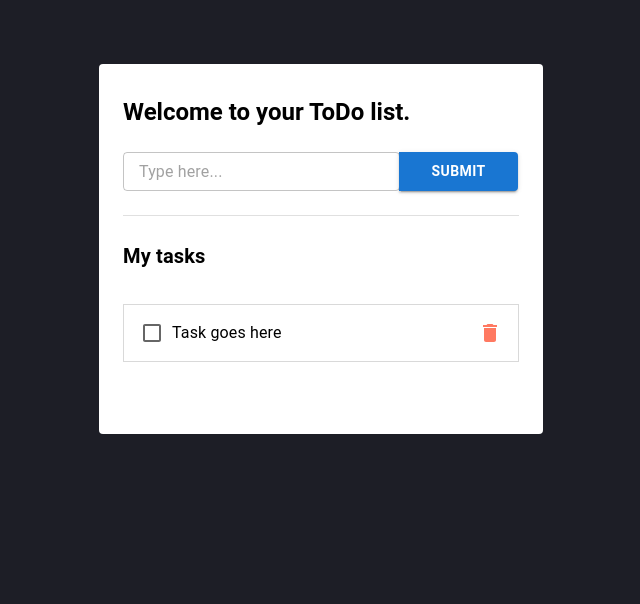
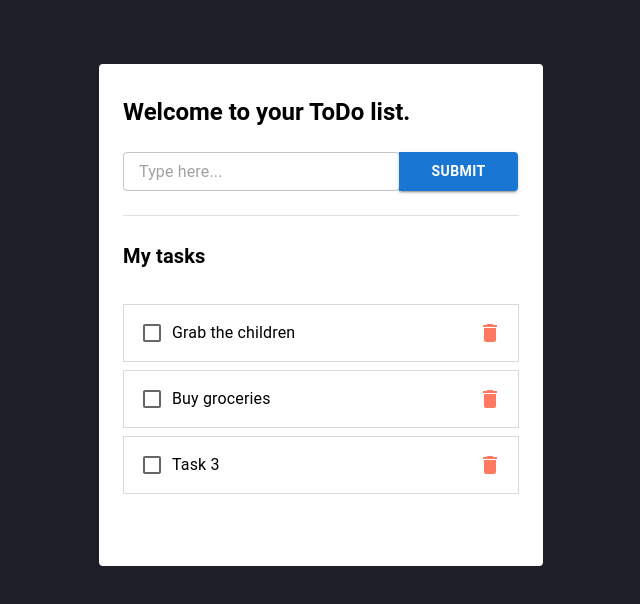
Before and after one commit to gabriel-brito/todo-app-workshop, a React (Create React App) app: page / in a window 1280 px wide. Shown: the top 604 px of the page, without its empty margins (319-959 px from the left). Built offline with nearby package versions, Linux system fonts and the light colour scheme.

Commit message:
Adding mock tasks

```diff
--- a/src/components/TaskItem/index.tsx
+++ b/src/components/TaskItem/index.tsx
@@ -3,14 +3,22 @@ import DeleteIcon from '@mui/icons-material/Delete'
 
 import * as S from './styles'
 
-export default function TaskItem() {
+type TaskItemTypes = {
+  task: {
+    id: string
+    description: string
+    isDone: boolean
+  }
+}
+
+export default function TaskItem({ task }: TaskItemTypes) {
   return (
     <ListItem sx={S.ListItemStyles}>
       <Box sx={S.BoxStyles}>
         <Box sx={S.TaskWrapper}>
           <Checkbox sx={S.CheckboxStyles} />
 
-          <Typography>Task goes here</Typography>
+          <Typography>{task.description}</Typography>
         </Box>
 
         <DeleteIcon sx={S.IconStyles} />
--- a/src/components/TodoList/index.tsx
+++ b/src/components/TodoList/index.tsx
@@ -2,6 +2,8 @@ import { Box, Container, Divider, List, Typography } from '@mui/material'
 
 import AddField from 'components/AddField'
 import TaskItem from 'components/TaskItem'
+
+import tasks from 'mocks/tasks'
 
 export default function App() {
   return (
@@ -35,10 +37,12 @@ export default function App() {
           My tasks
         </Typography>
 
-        {/* <Typography>Your list is empty...</Typography> */}
+        {/* <Typography>Your task list is empty...</Typography> */}
 
         <List>
-          <TaskItem />
+          {tasks.map((task) => (
+            <TaskItem key={`task-${task.id}`} task={task} />
+          ))}
         </List>
       </Box>
     </Container>
--- /dev/null
+++ b/src/mocks/tasks.ts
@@ -0,0 +1,17 @@
+export default [
+  {
+    id: 'xpto',
+    description: 'Grab the children',
+    isDone: false
+  },
+  {
+    id: 'xpto2',
+    description: 'Buy groceries',
+    isDone: false
+  },
+  {
+    id: 'xpto3',
+    description: 'Task 3',
+    isDone: true
+  }
+] as const
```
